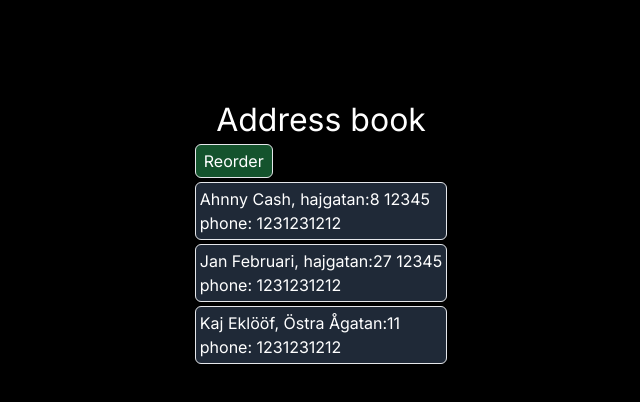
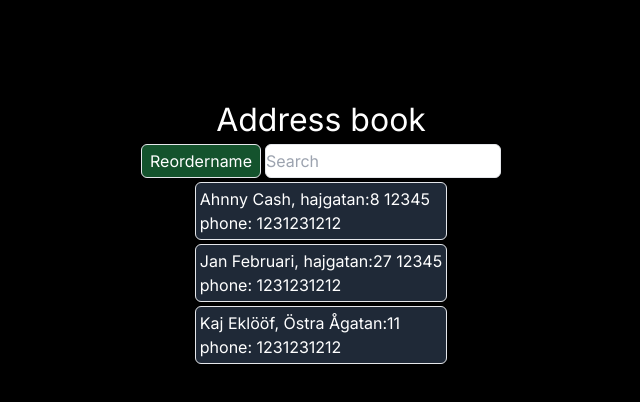
Before and after one commit to lukas-laas/address-book, a Next.js app: page / in a window 1280 px wide. Shown: the top 402 px of the page, without its empty margins (319-959 px from the left). Built offline with nearby package versions, Linux system fonts and the light colour scheme.

Commit message:
feature: text input

```diff
--- a/src/components/addressList/addressList.tsx
+++ b/src/components/addressList/addressList.tsx
@@ -19,13 +19,16 @@ export default function AddressList({
   const [order, setOrder] = useState(ascending);
 
   return (
-    <div>
-      <button
-        className="border px-2 py-1 rounded-md bg-green-900"
-        onClick={() => setOrder(order == ascending ? descending : ascending)}
-      >
-        Reorder
-      </button>
+    <>
+      <div className="flex flex-row gap-1">
+        <button
+          className="border px-2 py-1 rounded-md bg-green-900"
+          onClick={() => setOrder(order == ascending ? descending : ascending)}
+        >
+          Reordername
+        </button>
+        <input type="text" placeholder="Search" className="rounded-md border" />
+      </div>
       <ol>
         {order.map((x) => {
           return (
@@ -38,6 +41,6 @@ export default function AddressList({
           );
         })}
       </ol>
-    </div>
+    </>
   );
 }
```
